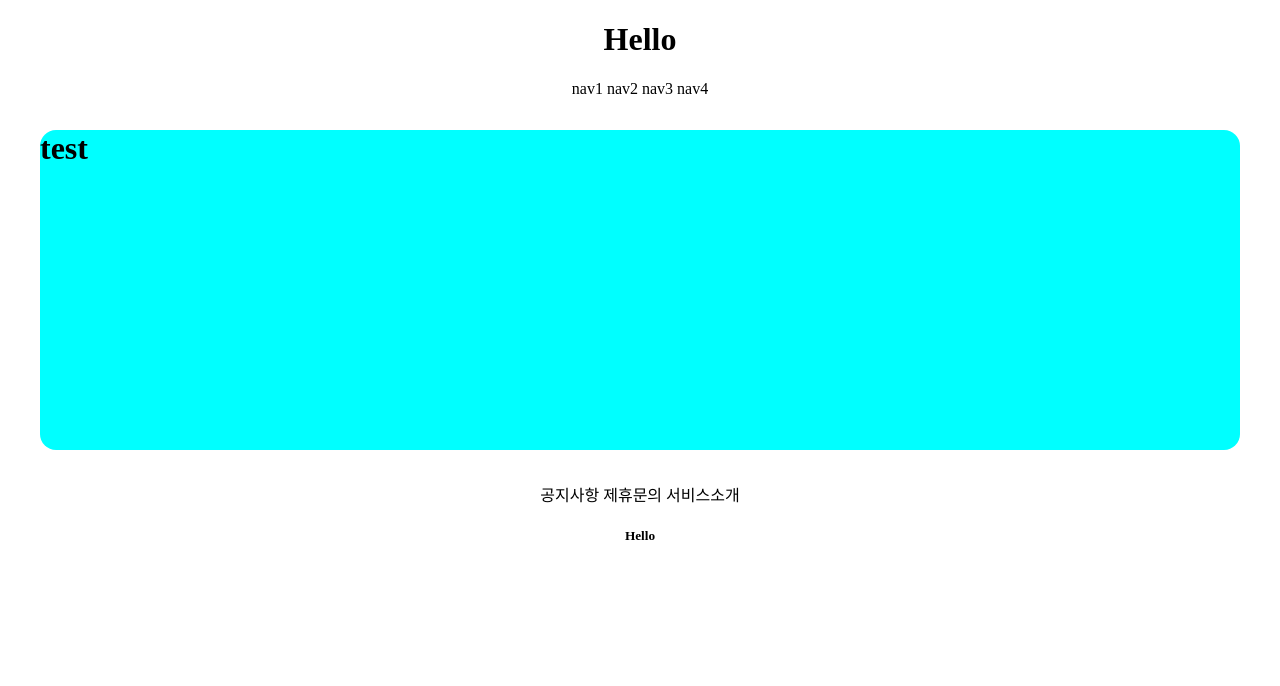
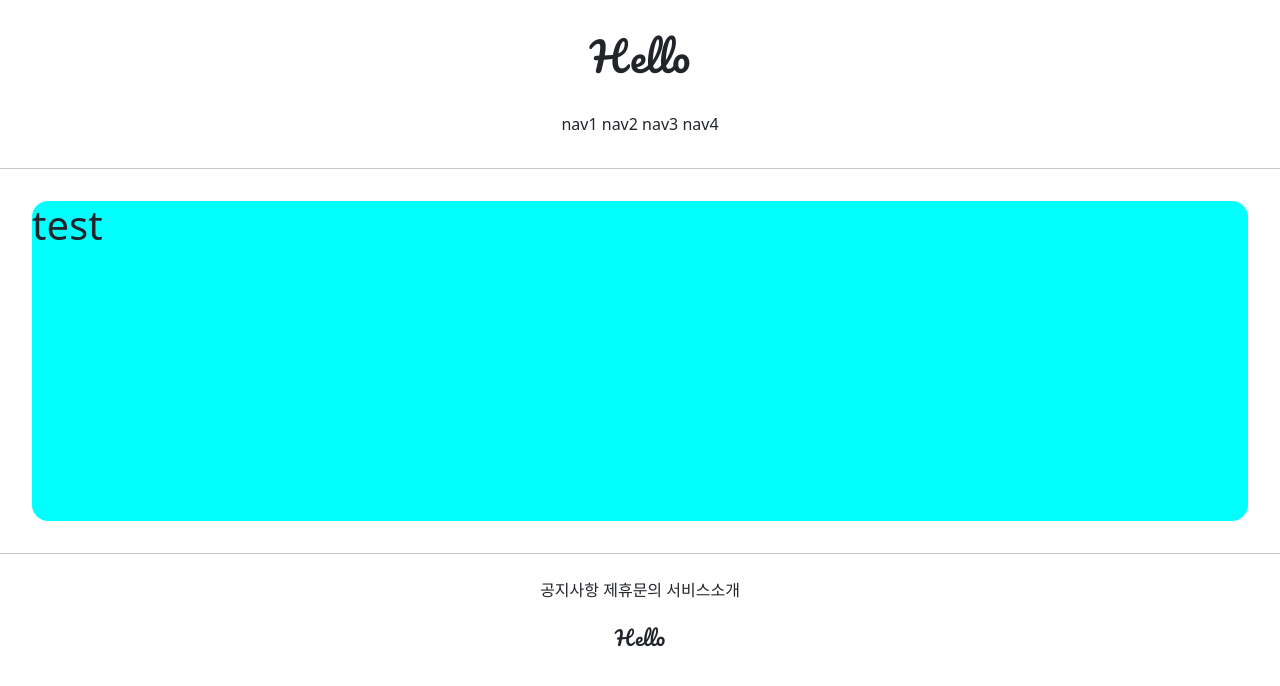
Before and after one commit to passiona2z/djangoproject, a Django app: page /accounts/hello_world/ in a window 1280 px wide. Shown: the top 686 px of the page. Run offline with Django 3.2, Linux system fonts and the light colour scheme; parts of the project's set-up code (start-up, migrations or seed data) failed here and were passed over.

Commit message:
7/6 djangoProject commit 3

```diff
--- a/templates/base.html
+++ b/templates/base.html
@@ -8,10 +8,12 @@
 
 {%  include 'header.html' %}
 
+<hr>
+
 {%  block content %}
 {%  endblock %}
 
-
+<hr>
 
 {%  include 'footer.html' %}
 
--- a/templates/footer.html
+++ b/templates/footer.html
@@ -1,10 +1,10 @@
 <div style="text-align: center">
-    <div>
+    <div style="margin-top: 1.5rem">
       <span>공지사항</span>
       <span>제휴문의</span>
       <span>서비스소개</span>
     </div>
-    <div>
+    <div style="margin: 1.5rem 0; font-family: 'Pacifico', cursive;">
         <h5>Hello</h5>
     </div>
 </div>
--- a/templates/head.html
+++ b/templates/head.html
@@ -1,4 +1,15 @@
 <head>
     <meta charset="UTF-8">
     <title>Title</title>
+
+
+    {# BOOTSTRAP rink#}
+    <link href="https://cdn.jsdelivr.net/npm/bootstrap@5.0.2/dist/css/bootstrap.min.css" rel="stylesheet"
+          integrity="sha384-EVSTQN3/azprG1Anm3QDgpJLIm9Nao0Yz1ztcQTwFspd3yD65VohhpuuCOmLASjC" crossorigin="anonymous">
+
+    {# google font rink#}
+    <link rel="preconnect" href="https://fonts.googleapis.com">
+    <link rel="preconnect" href="https://fonts.gstatic.com" crossorigin>
+    <link href="https://fonts.googleapis.com/css2?family=Pacifico&display=swap" rel="stylesheet">
+
 </head>
--- a/templates/header.html
+++ b/templates/header.html
@@ -1,11 +1,11 @@
 <div style="text-align: center">
-    <div>
+    <div style="margin: 2rem 0; font-family: 'Pacifico', cursive;">
         <h1>Hello</h1>
     </div>
-    <div>
+    <div style="margin-bottom: 2rem;">
         <span>nav1</span>
         <span>nav2</span>
         <span>nav3</span>
         <span>nav4</span>
-    </div>
+    </div >
 </div>
```
